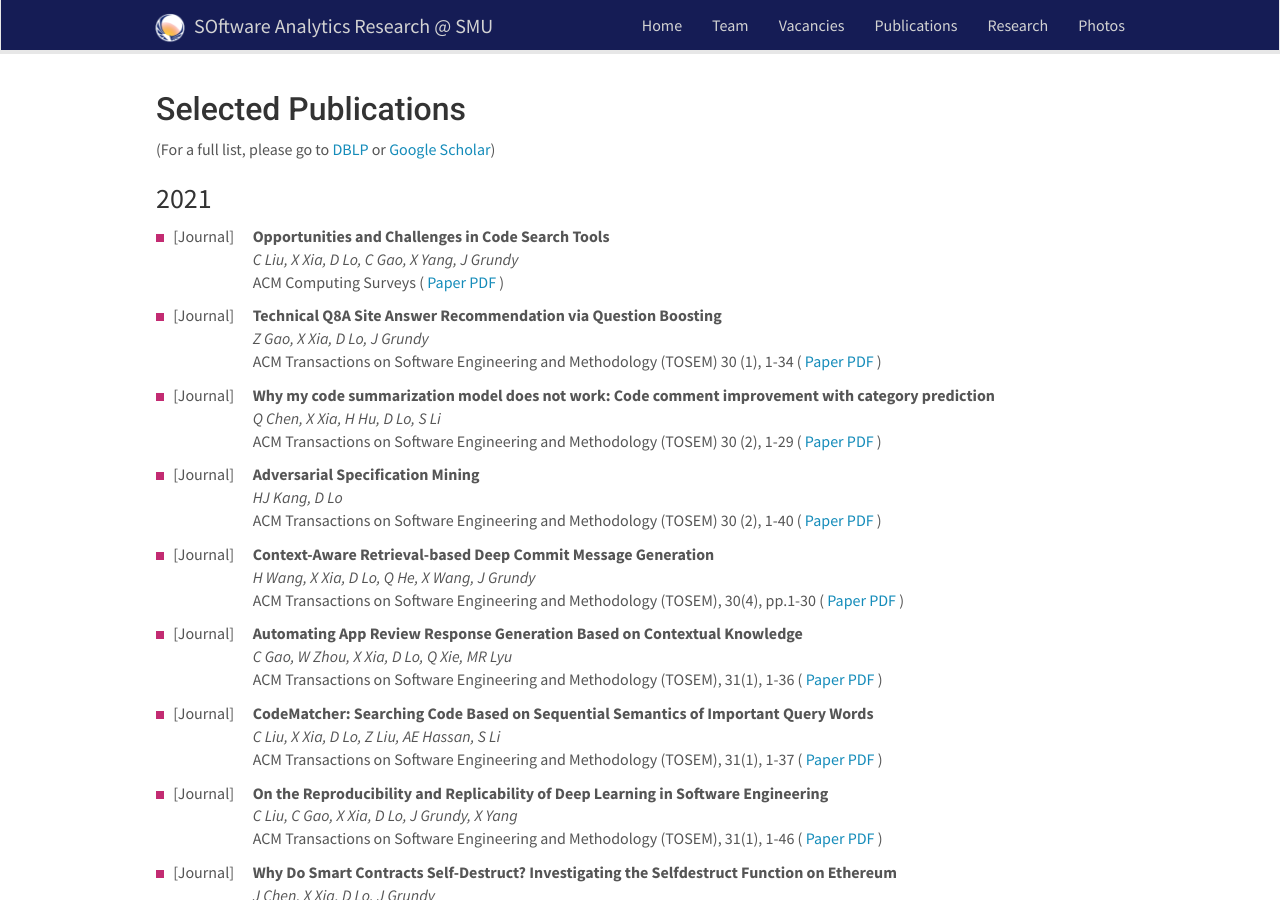
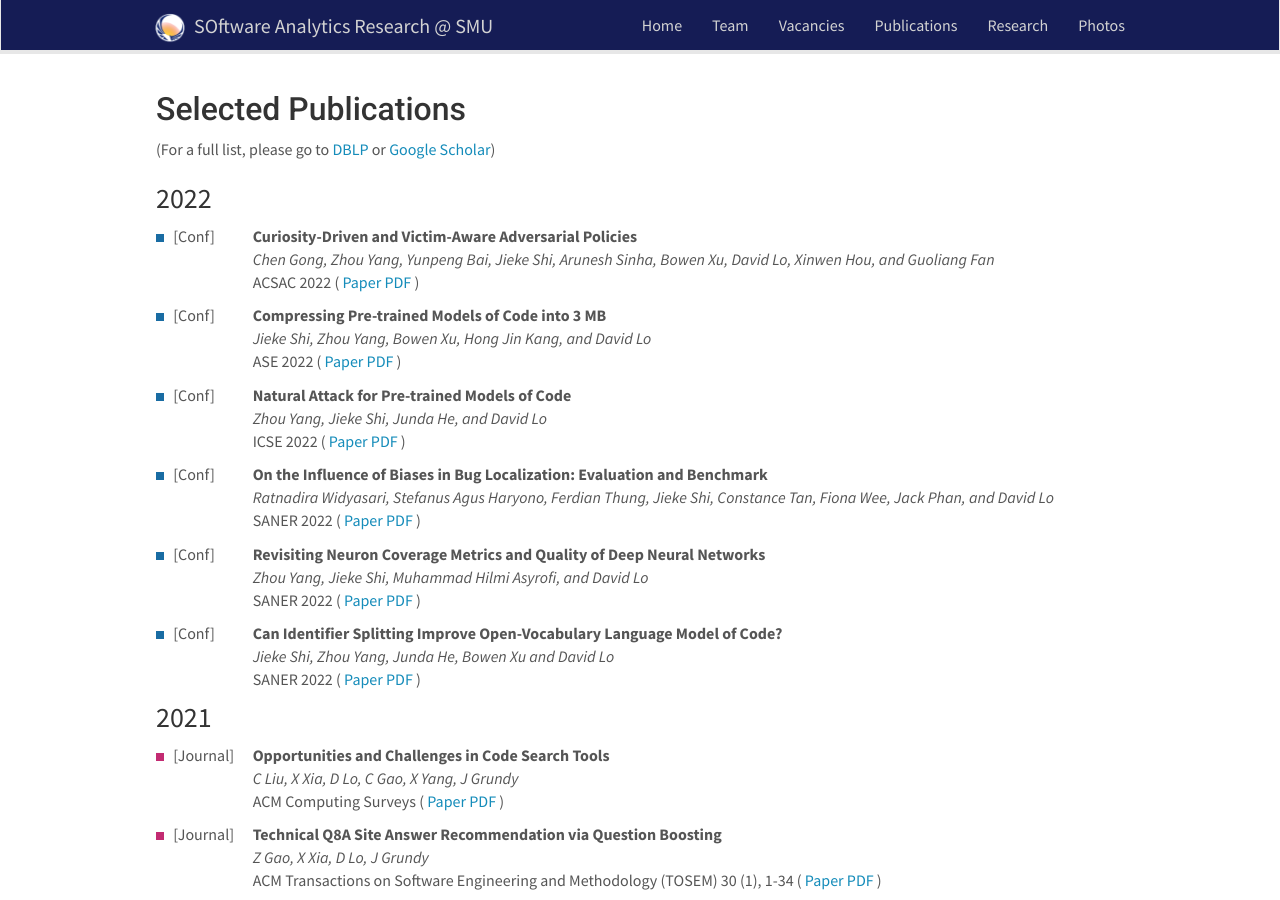
Before and after one commit to soarsmu/soarsmu.github.io, a Jekyll site: the page built from _pages/publications.md, in a window 1280 px wide and 900 px high. Built offline with Jekyll 4.4.1, drawn with Linux system fonts in a browser that asks for light colours; nearby versions of some CDN libraries; some of the changed text lies outside the part shown.

Commit message:
publist: update publications in 2022

```diff
--- a/_data/publist.yml
+++ b/_data/publist.yml
@@ -1,3 +1,39 @@
+- title: "Curiosity-Driven and Victim-Aware Adversarial Policies"
+  image:
+  description:
+  authors: Chen Gong, Zhou Yang, Yunpeng Bai, Jieke Shi, Arunesh Sinha, Bowen Xu, David Lo, Xinwen Hou, and Guoliang Fan
+  publisher: ACSAC 2022
+  type: Conference
+  pdf: ACSAC_Curiosity.pdf
+  doi:
+  code:
+  highlight:
+  news2:
+  year: 2022
+- title: "Compressing Pre-trained Models of Code into 3 MB"
+  image:
+  description:
+  authors: Jieke Shi, Zhou Yang, Bowen Xu, Hong Jin Kang, and David Lo
+  publisher: ASE 2022
+  type: Conference
+  pdf: ASE_Compressing.pdf
+  doi:
+  code:
+  highlight:
+  news2:
+  year: 2022
+- title: "Natural Attack for Pre-trained Models of Code"
+  image:
+  description:
+  authors: Zhou Yang, Jieke Shi, Junda He, and David Lo
+  publisher: ICSE 2022
+  type: Conference
+  pdf: ICSE_Natural_Attack.pdf
+  doi:
+  code:
+  highlight:
+  news2:
+  year: 2022
 - title: "On the Influence of Biases in Bug Localization: Evaluation and Benchmark"
   image:
   description:
@@ -9,7 +45,19 @@
   code:
   highlight:
   news2:
-  year: 2021
+  year: 2022
+- title: "Revisiting Neuron Coverage Metrics and Quality of Deep Neural Networks"
+  image:
+  description:
+  authors: Zhou Yang, Jieke Shi, Muhammad Hilmi Asyrofi, and David Lo
+  publisher: SANER 2022
+  type: Conference
+  pdf: SANER_revisting.pdf
+  doi:
+  code:
+  highlight:
+  news2:
+  year: 2022
 - title: "Can Identifier Splitting Improve Open-Vocabulary Language Model of Code?"
   image:
   description:
@@ -21,7 +69,7 @@
   code:
   highlight:
   news2:
-  year: 2021
+  year: 2022
 - title: "Why Do Smart Contracts Self-Destruct? Investigating the Selfdestruct Function on Ethereum"
   image:
   description:
--- a/_pages/publications.md
+++ b/_pages/publications.md
@@ -35,7 +35,7 @@ permalink: /publications/
 <p>
 **{{ item.title }}** <br/>
 <em>{{ item.authors }} </em><br/>
-{{ item.publisher }} ( {% if item.pdf %} <a href="/papers/2021/{{ item.pdf }}" target="_blank">Paper PDF</a> {% endif %} {% if item.pdf and item.doi %} | {% endif %} {% if item.doi %} <a href="{{ item.doi }}" target="_blank">DOI</a> {% endif %} {% if item.pdf and item.code %} | {% endif %} {% if item.code %} <a href="{{ item.code }}" target="_blank">Code</a> {% endif %} )
+{{ item.publisher }} ( {% if item.pdf %} <a href="/papers/{{ year.name }}/{{ item.pdf }}" target="_blank">Paper PDF</a> {% endif %} {% if item.pdf and item.doi %} | {% endif %} {% if item.doi %} <a href="{{ item.doi }}" target="_blank">DOI</a> {% endif %} {% if item.pdf and item.code %} | {% endif %} {% if item.code %} <a href="{{ item.code }}" target="_blank">Code</a> {% endif %} )
 </p>
 </div>
 {% endfor %}
```
Also changed, not shown: README.md (+1 -1 lines), _pages/team.md (+2 -2 lines), 13 other files.
